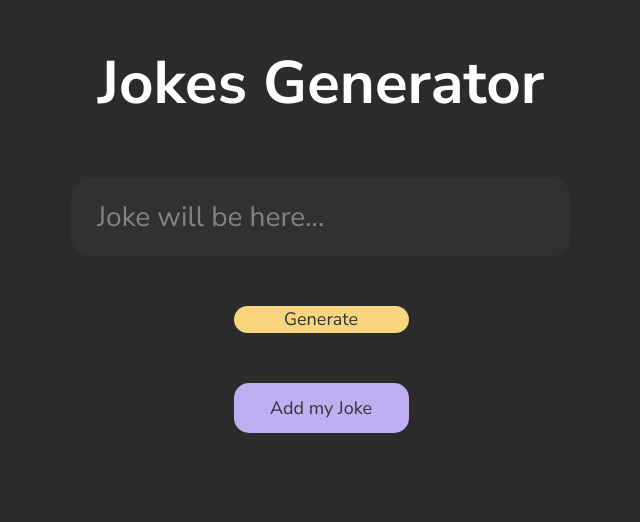
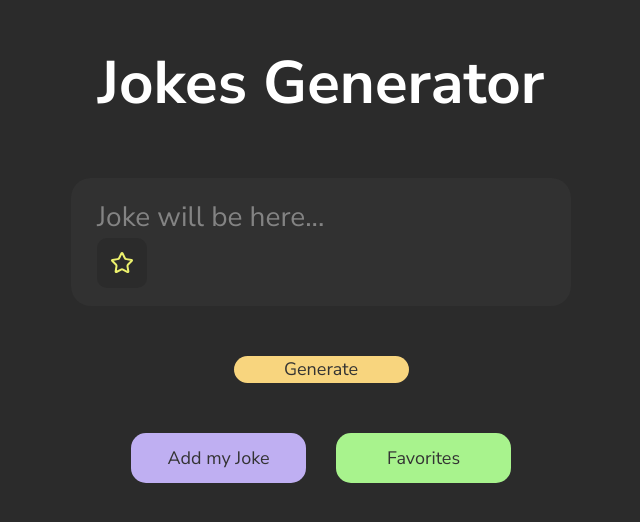
Before and after one commit to OleksandrZaynyato/Joke_Generator, a React (Vite) app: page / in a window 1280 px wide. Shown: the part 212-734 px from the top of the page, without its empty margins (319-959 px from the left). Built offline with nearby package versions, Linux system fonts and the light colour scheme.

Commit message:
Backend connect and Favorites
add connect from backend to MainPage and Favorites Jokes to LocalStorage

```diff
--- a/package.json
+++ b/package.json
@@ -12,6 +12,8 @@
   "dependencies": {
     "cors": "^2.8.5",
     "dotenv": "^17.2.2",
+    "lucide": "^0.544.0",
+    "lucide-react": "^0.544.0",
     "nodemon": "^3.1.10",
     "react": "^19.1.1",
     "react-dom": "^19.1.1",
--- a/src/Layouts/MainPage/MainPage.jsx
+++ b/src/Layouts/MainPage/MainPage.jsx
@@ -1,56 +1,85 @@
 import React from 'react';
 import { Link } from 'react-router';
+import { Star } from 'lucide-react';
 
 import Line from '../../UI/Line/Line';
 import Button from '../../UI/Button/Button';
 
 export default function MainPage() {
-    const jokes = [
-        {
-            id: 1,
-            setup: 'joke setup 1',
-            punchline: 'joke punchline 1',
-        },
-        {
-            id: 2,
-            setup: 'joke setup 2',
-            punchline: 'joke punchline 2',
-        },
-        {
-            id: 3,
-            setup: 'joke setup 3',
-            punchline: 'joke punchline 3',
-        },
-    ];
+    const [randomjoke, setRandomjoke] = React.useState(null);
+    const [favoriteJokes, setFavoriteJokes] = React.useState(() => {
+        const saved = localStorage.getItem('favoriteJokes');
+        return saved ? JSON.parse(saved) : [];
+    });
+    const [likeJoke, setLikeJoke] = React.useState(false);
 
-    const [joke, setJoke] = React.useState(null);
+    React.useEffect(() => {
+        localStorage.setItem('favoriteJokes', JSON.stringify(favoriteJokes));
+    }, [favoriteJokes]);
+
+    async function getRandomJoke() {
+        const response = await fetch('http://localhost:3000/api/jokes/random');
+        const data = await response.json();
+        setRandomjoke(data);
+
+        setLikeJoke(favoriteJokes.some((j) => j._id === data._id));
+    }
 
     return (
         <div className="flex flex-col items-center justify-between gap-[50px] h-screen bg-[#2B2B2B]">
             <Line />
             <h1 className="text-[60px] font-bold text-white">Jokes Generator</h1>
-            <div className="bg-[#313131] w-[35%] min-w-[500px] h-[260px] rounded-[20px] px-[26px] py-[18px]">
-                {joke === null ? (
-                    <p className="text-[28px] text-white opacity-40">Joke will be here...</p>
-                ) : (
+
+            <div className="bg-[#313131] w-[35%] min-w-[500px] h-[260px] rounded-[20px] px-[26px] py-[18px] flex flex-col justify-between">
+                {randomjoke ? (
                     <div>
-                        <p className="text-[28px] text-white flex items-center gap-[10px]" id="setup">
-                            <span className="w-[14px] h-[14px] bg-white rounded-[50%] inline-block"></span>
-                            {joke.setup}
+                        <p className="text-[28px] text-white flex items-center gap-[10px] break-words w-full line-clamp-3">
+                            <span className="min-w-[14px] h-[14px] bg-white rounded-[50%] inline-block"></span>
+                            {randomjoke.text}
                         </p>
-                        <p className="text-[28px] text-[#F8D57E] flex items-center gap-[10px]" id="punchline">
-                            <span className="w-[14px] h-[14px] bg-[#F8D57E] rounded-[50%] inline-block"></span>
-                            {joke.punchline}
+                        <p className="text-[28px] text-[#F8D57E] flex items-center gap-[10px]">
+                            <span className="min-w-[14px] h-[14px] bg-[#F8D57E] rounded-[50%] inline-block"></span>
+                            {randomjoke.punchline}
                         </p>
                     </div>
+                ) : (
+                    <p className="text-[28px] text-white opacity-40">Joke will be here...</p>
                 )}
+
+                <div className="flex justify-center items-center bg-[#2b2b2b] p-2 w-[50px] h-[50px] rounded-[20%]">
+                    <Star
+                        color="#EDF26D"
+                        fill={likeJoke ? '#EDF26D' : 'none'}
+                        className="cursor-pointer"
+                        onClick={() => {
+                            setFavoriteJokes((prev) => {
+                                const exists = prev.find((j) => j._id === randomjoke._id);
+                                if (exists) {
+                                    return prev.filter((j) => j._id !== randomjoke._id);
+                                } else {
+                                    return [...prev, randomjoke];
+                                }
+                            });
+                            setLikeJoke((prev) => !prev);
+                        }}
+                    />
+                </div>
             </div>
-            <Button bg={'bg-[#F8D57E]'} onClick={() => setJoke(jokes[Math.floor(Math.random() * jokes.length)])}>
+
+            <Button
+                bg="bg-[#F8D57E]"
+                onClick={() => {
+                    getRandomJoke();
+                }}>
                 Generate
             </Button>
-            <Link to={'/add-joke'}>
-                <Button bg={'bg-[#BFAFF2]'}>Add my Joke</Button>
-            </Link>
+
+            <div className="flex gap-[30px]">
+                <Link to="/add-joke">
+                    <Button bg="bg-[#BFAFF2]">Add my Joke</Button>
+                </Link>
+                <Button bg="bg-[#A8F38D]">Favorites</Button>
+            </div>
             <Line />
         </div>
     );
```
Also changed, not shown: 1 other file (tests, documents, lock files or other folders).
